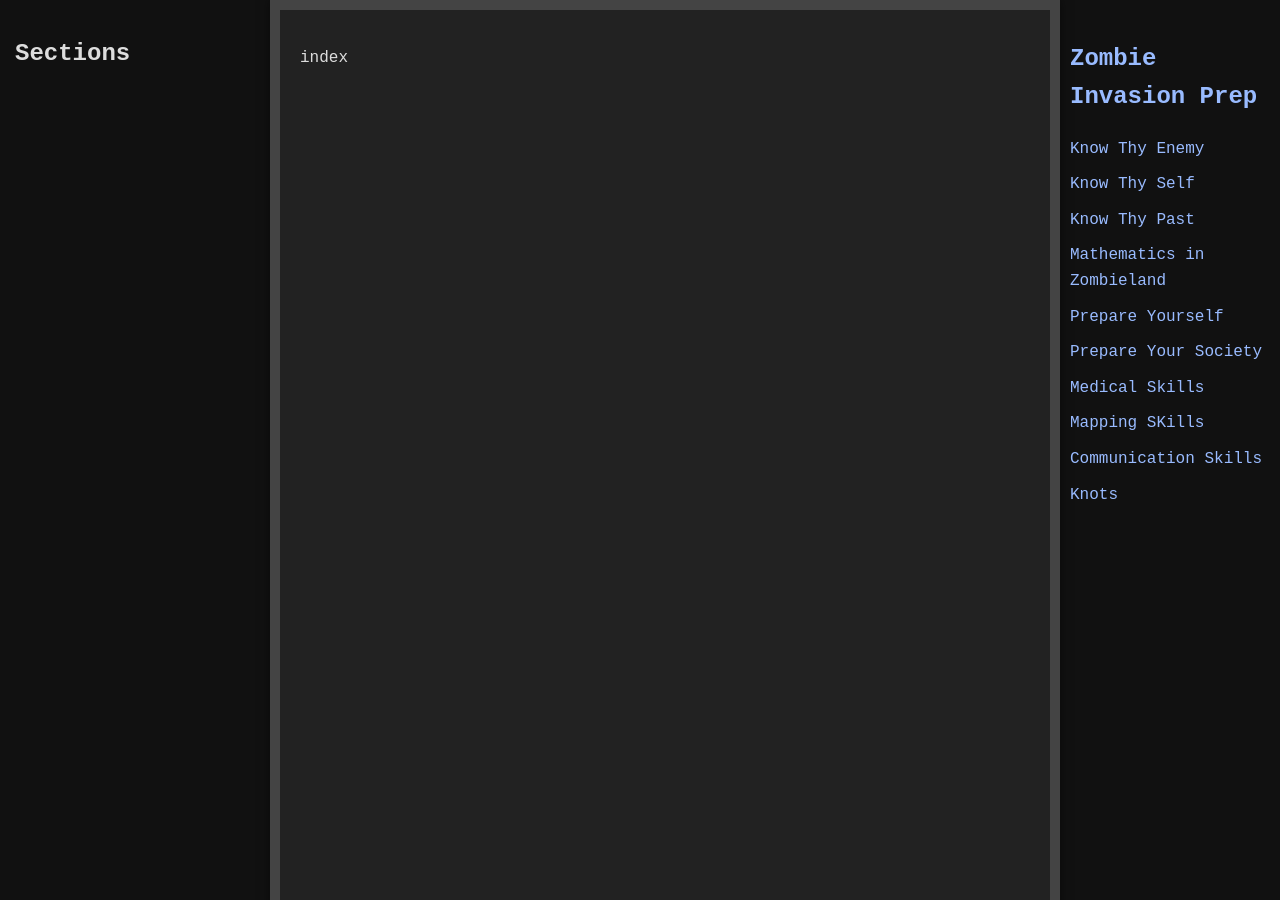
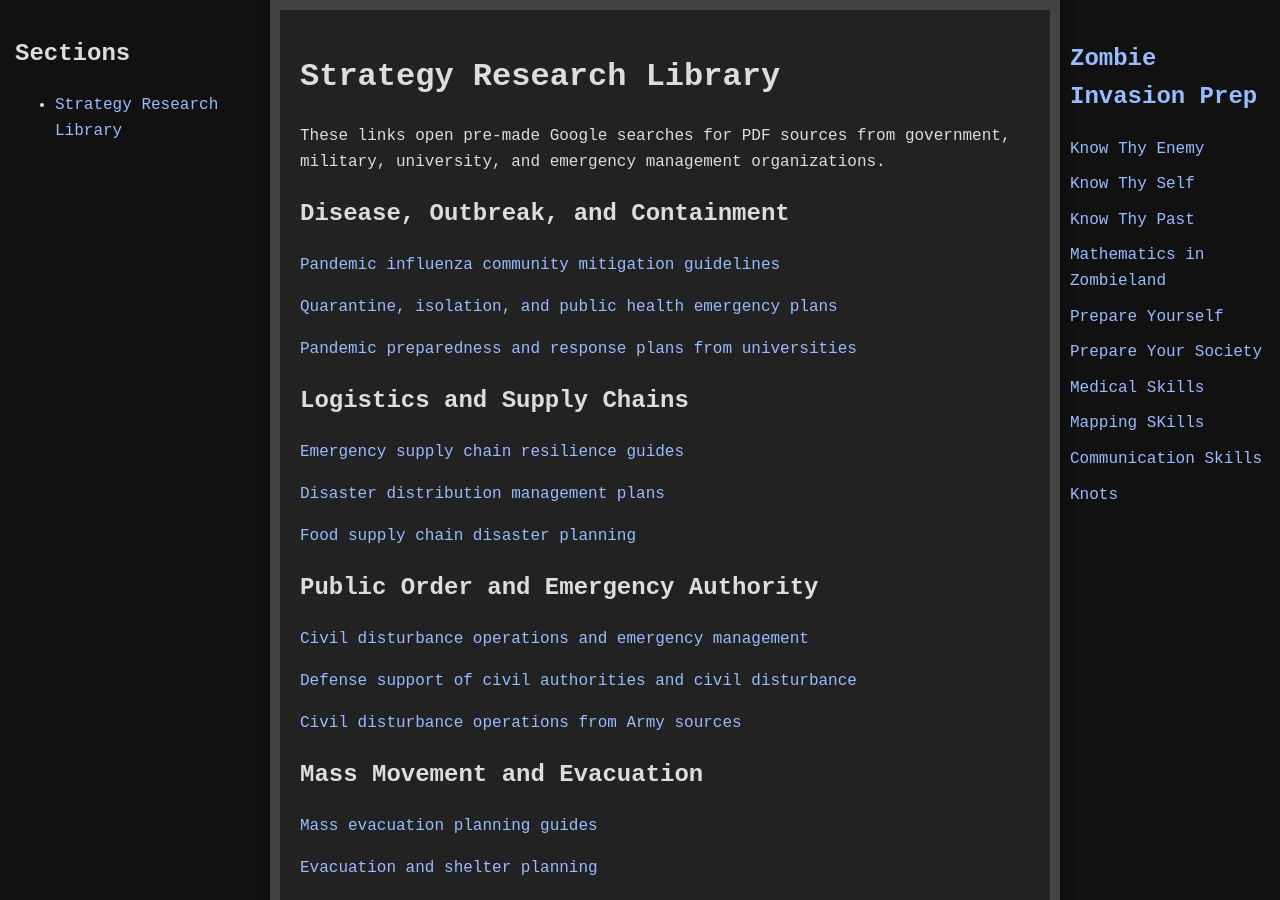
Before and after one commit to jboyce1/ZombieInvasionPrep, a Jekyll site: the page built from classes/know_thy_enemy/strategy/index.md, in a window 1280 px wide and 900 px high. Built offline with Jekyll 4.4.1, drawn with Linux system fonts in a browser that asks for light colours; our own code applies the rules of GitHub Pages for plain Markdown files; some of the changed text lies outside the part shown.

Commit message:
Update index.md

```diff
--- a/classes/know_thy_enemy/strategy/index.md
+++ b/classes/know_thy_enemy/strategy/index.md
@@ -1 +1,51 @@
-index
+# Strategy Research Library
+
+These links open pre-made Google searches for PDF sources from government, military, university, and emergency management organizations.
+
+## Disease, Outbreak, and Containment
+
+<a href="https://www.google.com/search?q=filetype%3Apdf+site%3A.gov+pandemic+influenza+community+mitigation+guidelines" target="_blank" rel="noopener noreferrer">Pandemic influenza community mitigation guidelines</a>
+
+<a href="https://www.google.com/search?q=filetype%3Apdf+site%3A.gov+quarantine+isolation+public+health+emergency+plan" target="_blank" rel="noopener noreferrer">Quarantine, isolation, and public health emergency plans</a>
+
+<a href="https://www.google.com/search?q=filetype%3Apdf+site%3A.edu+pandemic+preparedness+response+plan" target="_blank" rel="noopener noreferrer">Pandemic preparedness and response plans from universities</a>
+
+## Logistics and Supply Chains
+
+<a href="https://www.google.com/search?q=filetype%3Apdf+site%3A.gov+emergency+supply+chain+resilience+guide" target="_blank" rel="noopener noreferrer">Emergency supply chain resilience guides</a>
+
+<a href="https://www.google.com/search?q=filetype%3Apdf+site%3A.gov+disaster+distribution+management+plan" target="_blank" rel="noopener noreferrer">Disaster distribution management plans</a>
+
+<a href="https://www.google.com/search?q=filetype%3Apdf+site%3A.gov+food+supply+chain+disaster+planning" target="_blank" rel="noopener noreferrer">Food supply chain disaster planning</a>
+
+## Public Order and Emergency Authority
+
+<a href="https://www.google.com/search?q=filetype%3Apdf+site%3A.gov+civil+disturbance+operations+emergency+management" target="_blank" rel="noopener noreferrer">Civil disturbance operations and emergency management</a>
+
+<a href="https://www.google.com/search?q=filetype%3Apdf+site%3A.mil+defense+support+of+civil+authorities+civil+disturbance" target="_blank" rel="noopener noreferrer">Defense support of civil authorities and civil disturbance</a>
+
+<a href="https://www.google.com/search?q=filetype%3Apdf+site%3Aarmy.mil+civil+disturbance+operations" target="_blank" rel="noopener noreferrer">Civil disturbance operations from Army sources</a>
+
+## Mass Movement and Evacuation
+
+<a href="https://www.google.com/search?q=filetype%3Apdf+site%3A.gov+mass+evacuation+planning+guide" target="_blank" rel="noopener noreferrer">Mass evacuation planning guides</a>
+
+<a href="https://www.google.com/search?q=filetype%3Apdf+site%3A.gov+evacuation+shelter+planning+disaster" target="_blank" rel="noopener noreferrer">Evacuation and shelter planning</a>
+
+<a href="https://www.google.com/search?q=filetype%3Apdf+site%3A.edu+crowd+dynamics+emergency+evacuation" target="_blank" rel="noopener noreferrer">Crowd dynamics and emergency evacuation</a>
+
+## Infrastructure Failure
+
+<a href="https://www.google.com/search?q=filetype%3Apdf+site%3A.gov+critical+infrastructure+resilience+emergency+management" target="_blank" rel="noopener noreferrer">Critical infrastructure resilience and emergency management</a>
+
+<a href="https://www.google.com/search?q=filetype%3Apdf+site%3A.gov+power+outage+emergency+response+plan" target="_blank" rel="noopener noreferrer">Power outage emergency response plans</a>
+
+<a href="https://www.google.com/search?q=filetype%3Apdf+site%3A.gov+water+system+emergency+response+plan" target="_blank" rel="noopener noreferrer">Water system emergency response plans</a>
+
+## Historical Disaster Case Studies
+
+<a href="https://www.google.com/search?q=filetype%3Apdf+site%3A.gov+Hurricane+Katrina+lessons+learned" target="_blank" rel="noopener noreferrer">Hurricane Katrina lessons learned</a>
+
+<a href="https://www.google.com/search?q=filetype%3Apdf+site%3A.gov+Ebola+outbreak+response+lessons+learned" target="_blank" rel="noopener noreferrer">Ebola outbreak response lessons learned</a>
+
+<a href="https://www.google.com/search?q=filetype%3Apdf+site%3A.gov+COVID-19+supply+chain+lessons+learned" target="_blank" rel="noopener noreferrer">COVID-19 supply chain lessons learned</a>
```
